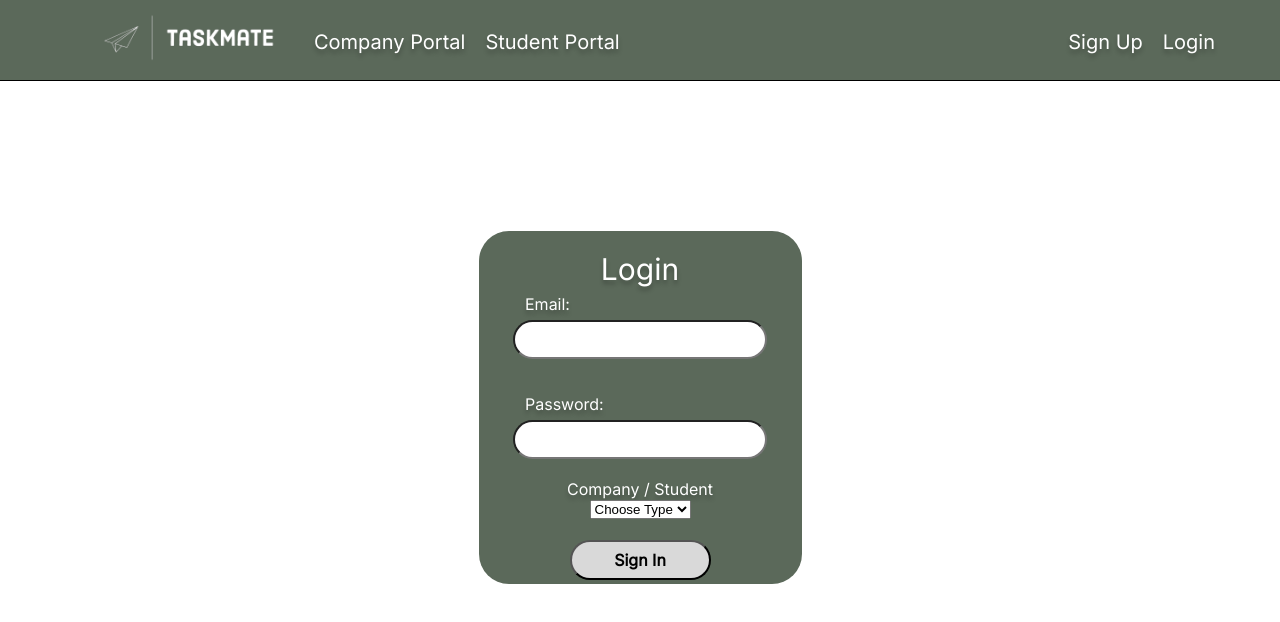
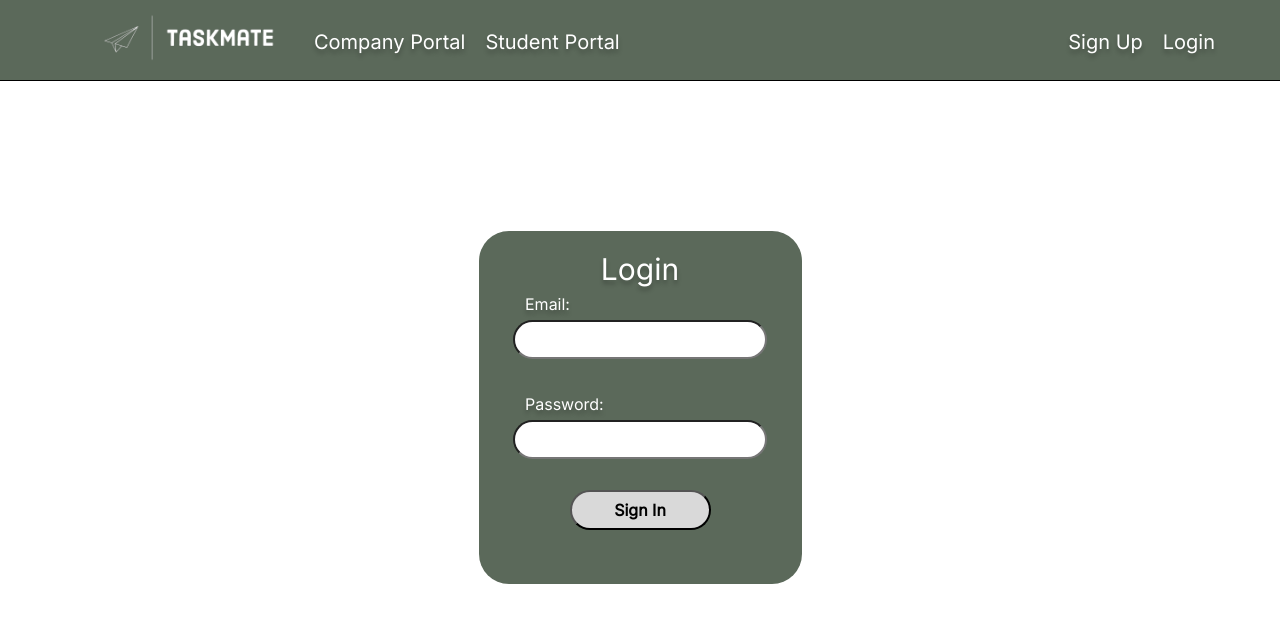
Before and after one commit to lukaszpaul/Company-Task-Assigner, a React (Create React App) app in the folder client/: page /login in a window 1280 px wide. Shown: the top 622 px of the page. Built offline with nearby package versions, Linux system fonts and the light colour scheme.

Commit message:
login/submit done

```diff
--- a/client/src/components/Login.js
+++ b/client/src/components/Login.js
@@ -1,5 +1,5 @@
 import React from 'react'
-import {AuthContainer, AuthText, EmailInput, EmailText, PasswordInput, PasswordText, SubmitButton, OptionDrop, CompanyText}  from '../styles/AuthElements'
+import {AuthContainer, AuthText, EmailInput, EmailText, PasswordInput, PasswordText, SubmitButton2, OptionDrop, CompanyText}  from '../styles/AuthElements'
 
 
 function Login() {
@@ -14,16 +14,9 @@ function Login() {
                  <PasswordText>Password:</PasswordText>
                  <PasswordInput></PasswordInput>
 
-                <CompanyText>Company / Student</CompanyText>
-                <OptionDrop name='id'>
-                    <select name='ddlselect'>
-                        <option>Choose Type</option>
-                        <option value="company">Company</option>
-                        <option value="student">Student</option>
-                    </select>
-                </OptionDrop>
 
-                <SubmitButton>Sign In</SubmitButton>
+
+                <SubmitButton2>Sign In</SubmitButton2>
 
         </AuthContainer>
   )
--- a/client/src/styles/AuthElements.js
+++ b/client/src/styles/AuthElements.js
@@ -171,3 +171,25 @@ export const CompanyText = styled.text`
     mix-blend-mode: normal;
     text-shadow: 0px 4px 4px rgba(0, 0, 0, 0.25);
 `;
+
+export const SubmitButton2 = styled.button`
+    position: absolute;
+    width: 141px;
+    height: 40px;
+
+    top: 490px;
+
+    background: #D9D9D9;
+    border-radius: 30px;
+
+    font-family: 'Inter', sans-serif;
+    font-weight: bold;
+    font-size: medium;
+
+    &:hover {
+        cursor: pointer;
+        box-shadow: -2px 3px 30px 1px rgba(0,0,0,0.46);
+        -webkit-box-shadow: -2px 3px 30px 1px rgba(0,0,0,0.46);
+        -moz-box-shadow: -2px 3px 30px 1px rgba(0,0,0,0.46);
+    }
+`;
```
